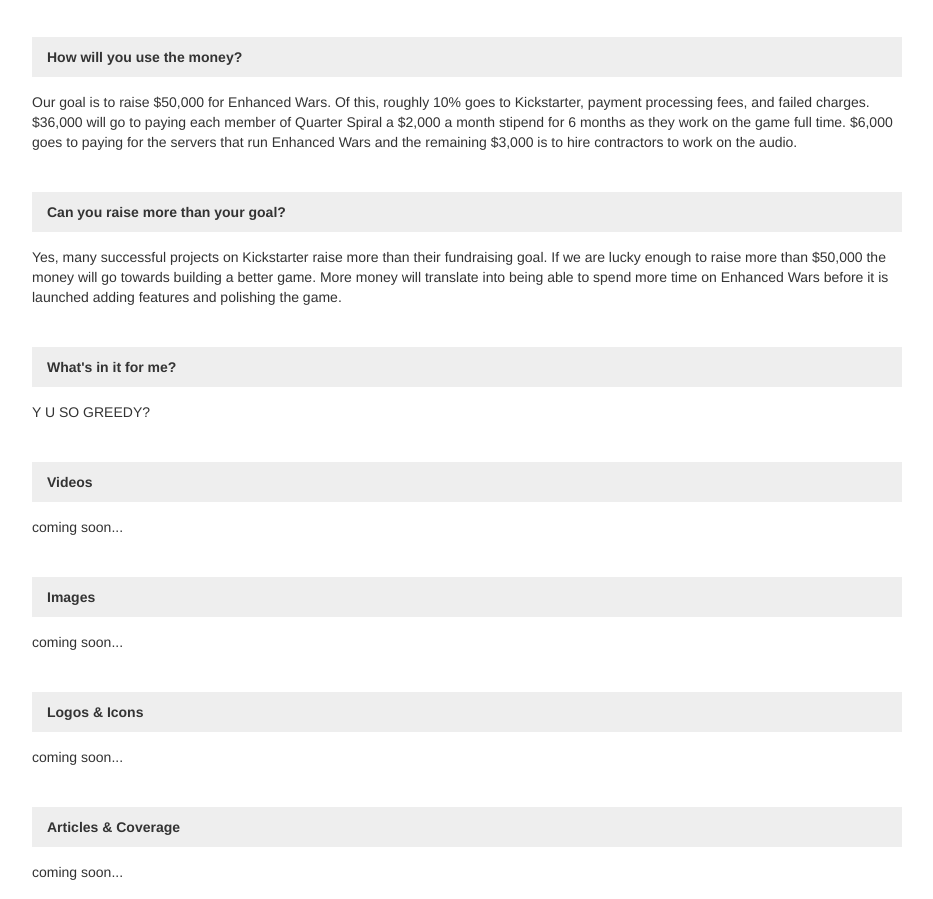
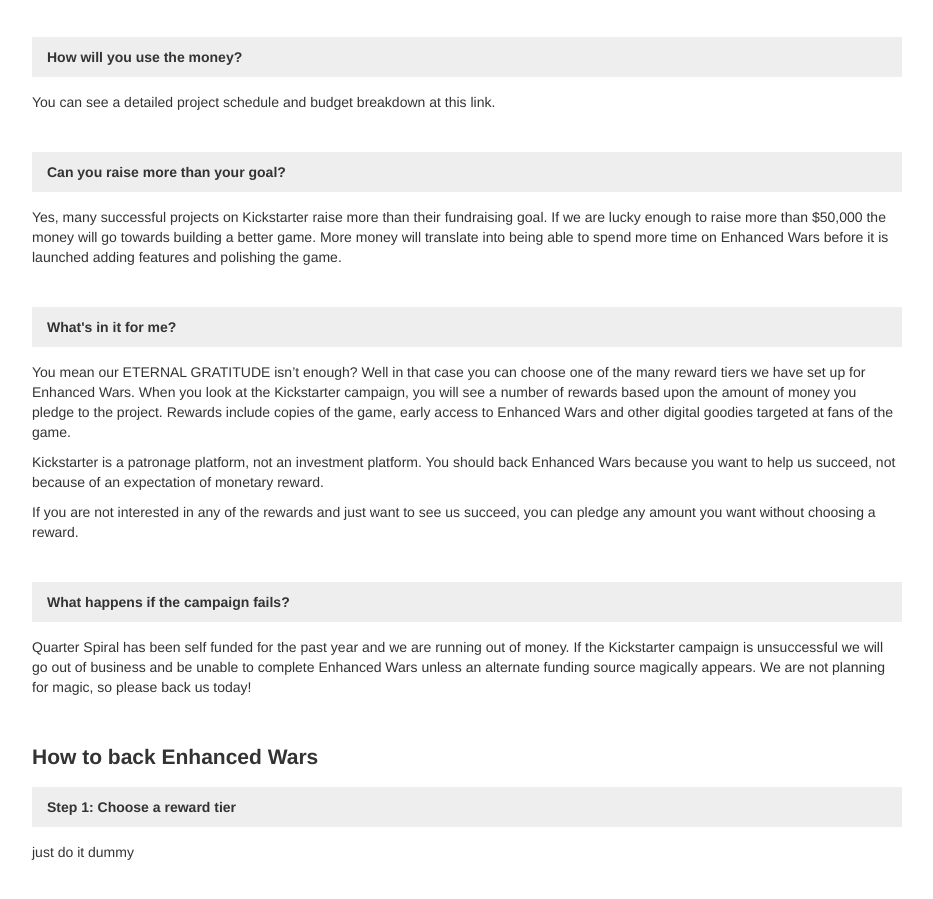
Before and after one commit to quarter-spiral/enhancedwars.com, a plain HTML site: page kickme.html in a window 1280 px wide. Shown: the part 1380-2279 px from the top of the page, without its empty margins (323-1256 px from the left). Drawn offline with nearby package versions, Linux system fonts and the light colour scheme.

Commit message:
made some changes based on Erin's feedback

```diff
--- a/kickme.html
+++ b/kickme.html
@@ -41,10 +41,11 @@
                       <li class="nav-header">How it works</li>
                       <li><a href="#howitworks-whatis">What is Kickstarter?</a></li>
                       <li><a href="#howitworks-whyback">Why should I back you?</a></li>
-                      <li><a href="#howitworks-doesitwork">Does it work?</a></li>
+                      <li><a href="#howitworks-doesitwork">Does Kickstarter work?</a></li>
                       <li><a href="#howitworks-whatfor">How will you use the money?</a></li>
                       <li><a href="#howitworks-moremoney">Can you exceed your goal?</a></li>
                       <li><a href="#howitworks-forme">What's in it for me?</a></li>
+                      <li><a href="#howitworks-stakes">What are the stakes?</a></li>
 
 					<li class="nav-header">How to back</li>
 						<li><a href="#howto-choosereward">Choose reward</a></li>
@@ -72,12 +73,12 @@
 
                       <div class="section" id="howitworks-whatis">
                         <h2 class="section-headline">What is Kickstarter?</h2>
-                        <p>Kickstarter is a crowd-funding platform where creators like me ask people to contribute money to their creative project. The creator makes a page pitching their project to the community, sets a fundraising goal and a timeline. If people like the project, they can pledge money to make it happen. If the project succeeds in reaching its funding goal, all backers' credit cards are charged when time expires. If the project falls short, no one is charged. Funding on Kickstarter is all-or-nothing.</p>
+                        <p>Kickstarter is a crowd-funding platform where creators like me ask people to contribute money to their creative project. The creator makes a page pitching their project to the community, sets a fundraising goal and a timeline. If people like the project, they can pledge money to make it happen. If the project succeeds in reaching its funding goal, all backers' credit cards are charged when time expires. If the project falls short, no one is charged.</p>
+                        <p>Kickstarter is an all-or nothing proposition. If our campaign ends and we have not reached our goal, no credit cards are charged and we get nothing. In order to reach it’s goal, Enhanced Wars will need many contributions, mostly from strangers who are interested in the game.</p>
                       </div>
 
                       <div class="section" id="howitworks-whyback">
                         <h2 class="section-headline" >Why should I back Enhanced Wars?</h2>
-                        <p>Kickstarter is an all-or nothing proposition. In order to reach it’s goal, Enhanced Wars will need many contributions, mostly from strangers who are interested in the game.</p>
                         <p>Successful Kickstarter projects build their initial momentum with backing from friends and family. Even a contribution of $1 makes a huge difference. When a stranger sees that a project has a lot of backers, it gives him more confidence that Enhanced Wars is worth backing. So don’t delay, please back Enhanced Wars immediately.</p>
                       </div>
 
@@ -99,7 +100,7 @@
 
                       <div class="section" id="howitworks-whatfor">
                       	<h2 class="section-headline" >How will you use the money?</h2>
-                      	<p>Our goal is to raise $50,000 for Enhanced Wars. Of this, roughly 10% goes to Kickstarter, payment processing fees, and failed charges. $36,000 will go to paying each member of Quarter Spiral a $2,000 a month stipend for 6 months as they work on the game full time. $6,000 goes to paying for the servers that run Enhanced Wars and the remaining $3,000 is to hire contractors to work on the audio.</p>
+                      	<p>You can see a detailed project schedule and budget breakdown at this link.</p>
                       </div>
 
                       <div class="section" id="howitworks-moremoney">
@@ -109,7 +110,20 @@
 
                       <div class="section" id="howitworks-forme">
                       	<h2 class="section-headline" >What's in it for me?</h2>
-                      	<p>Y U SO GREEDY?</p>
+                      	<p>You mean our ETERNAL GRATITUDE isn’t enough? Well in that case you can choose one of the many reward tiers we have set up for Enhanced Wars. When you look at the Kickstarter campaign, you will see a number of rewards based upon the amount of money you pledge to the project. Rewards include copies of the game, early access to Enhanced Wars and other digital goodies targeted at fans of the game.</p>
+						<p>Kickstarter is a patronage platform, not an investment platform. You should back Enhanced Wars because you want to help us succeed, not because of an expectation of monetary reward.</p>
+						<p>If you are not interested in any of the rewards and just want to see us succeed, you can pledge any amount you want without choosing a reward.</p>
+                      </div>
+
+                      <div class="section" id="howitworks-stakes">
+                      	<h2 class="section-headline" >What happens if the campaign fails?</h2>
+                      	<p>Quarter Spiral has been self funded for the past year and we are running out of money. If the Kickstarter campaign is unsuccessful we will go out of business and be unable to complete Enhanced Wars unless an alternate funding source magically appears. We are not planning for magic, so please back us today!</p>
+                      </div>
+
+                      <div class="section">
+                      	<h1 class="section-headline">How to back Enhanced Wars</h1>
+                      	<h2 class="section-headline">Step 1: Choose a reward tier</h2>
+                      	<p>just do it dummy</p>
                       </div>
 
                   <div class="section" id="enhancedwars-videos">
```
